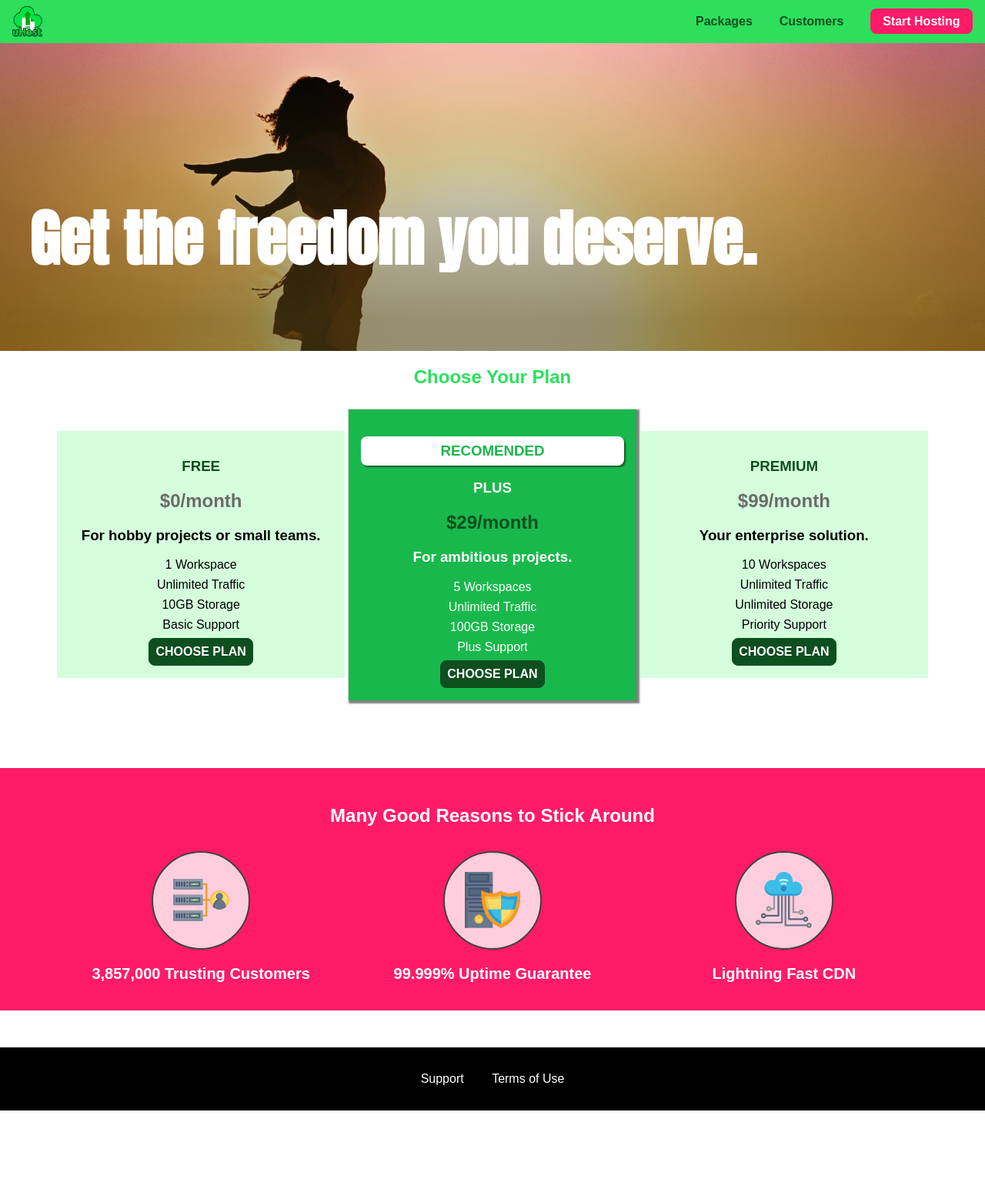
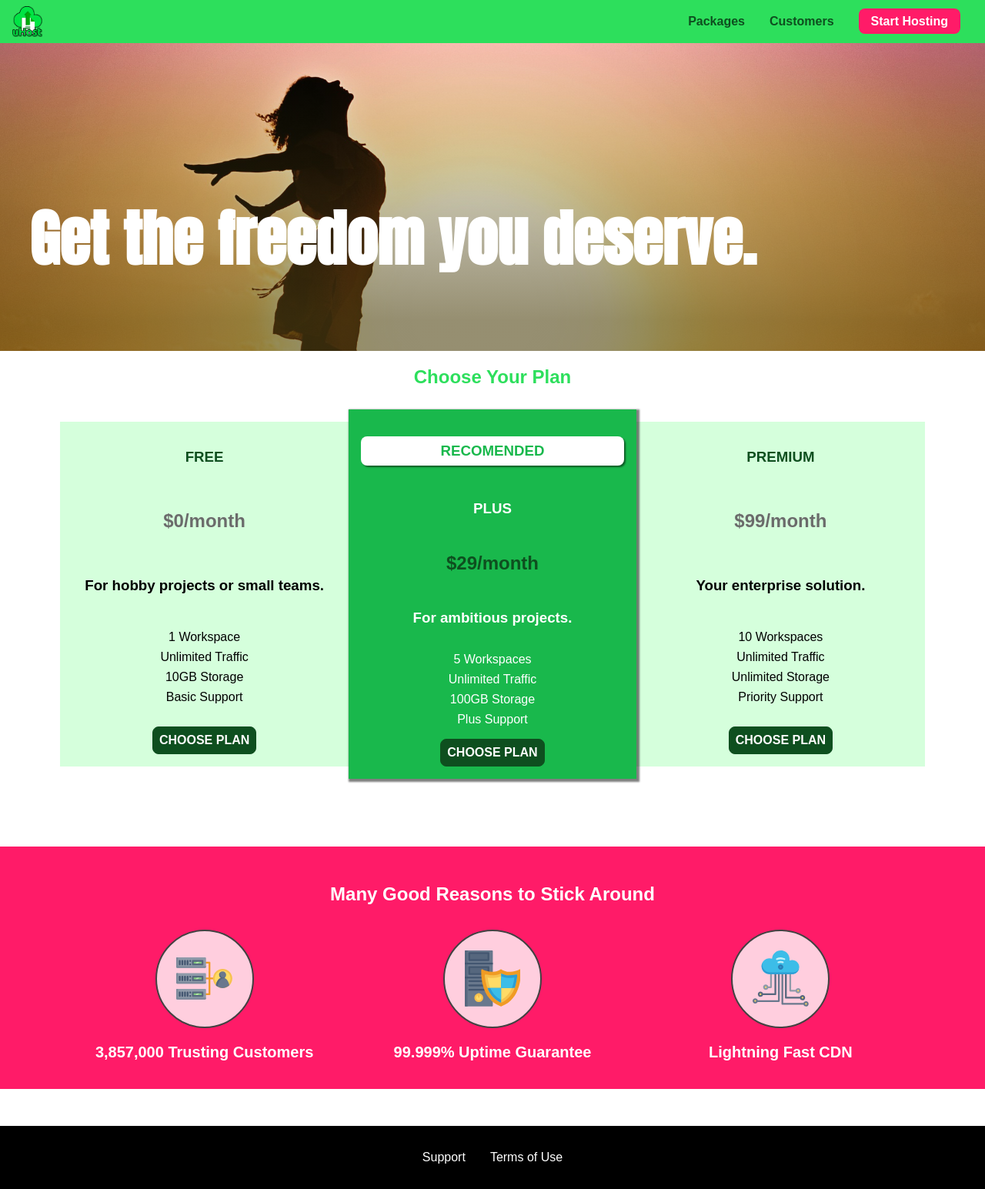
Before and after one commit to DimaKlimchuk/Hosting-Agency, a plain HTML site: page index.html in a window 1280 px wide. Shown: the whole page at 77% size. Before the commit the page ends 1443 px from the top, so only its background shows below. Drawn offline with Linux system fonts and the light colour scheme.

Commit message:
Adding flexbox to project

```diff
--- a/shared.css
+++ b/shared.css
@@ -23,7 +23,10 @@ main {
   position: fixed;
   background-color: #2ddf5c;
   padding: 0.5rem 1rem;
-  z-index: 1;
+  z-index: 100;
+  display: flex;
+  align-items: center;
+  justify-content: space-between;
 }
 
 .backdrop {
@@ -35,11 +38,6 @@ main {
   width: 100vw;
   height: 100vh;
   background: rgba(0, 0, 0, 0.5);
-}
-
-.main-header > div {
-  display: inline-block;
-  vertical-align: middle;
 }
 
 .toggle-button {
@@ -69,31 +67,26 @@ main {
   text-decoration: none;
   font-weight: bold;
   font-size: 1.4rem;
-  height: 2.5rem;
-  display: inline-block;
-  vertical-align: middle;
 }
 
 .main-header__brand img {
-  height: 100%;
+  height: 2.5rem;
+  vertical-align: middle;
 }
 
 .main-nav {
   display: none;
-  width: calc(100% - 44px);
-  text-align: right;
-  vertical-align: middle;
 }
 
 .main-nav__items {
   margin: 0;
   padding: 0;
   list-style: none;
+  display: flex;
 }
 
 .main-nav__item {
-  display: inline-block;
-  padding-left: 1.9rem;
+  margin: 0 1rem;
 }
 
 .main-nav__item a,
@@ -142,9 +135,12 @@ main {
   width: 90%;
   height: 100%;
   list-style: none;
-  margin: 10% auto;
   padding: 0;
-  text-align: center;
+  margin: 0 auto;
+  display: flex;
+  flex-direction: column;
+  align-items: center;
+  justify-content: center;
 }
 
 .mobile-nav__item {
@@ -187,12 +183,13 @@ main {
   list-style: none;
   margin: 0;
   padding: 0;
-  text-align: center;
+  display: flex;
+  flex-direction: column;
+  align-items: center;
 }
 
 .main-footer__link {
-  display: block;
-  margin: 1rem 0;
+  margin: 0.5rem 0;
 }
 
 .main-footer__link a {
@@ -224,11 +221,15 @@ main {
   }
 
   .main-nav {
-    display: inline-block;
+    display: flex;
   }
 
   .main-footer__link {
-    display: inline-block;
     margin: 0 1rem;
   }
+
+  .main-footer__links {
+    flex-direction: row;
+    justify-content: center;
+  }
 }
--- a/styles.css
+++ b/styles.css
@@ -179,30 +179,35 @@
 
   .plan__list {
     width: 100%;
-    text-align: center;
+    display: flex;
+    justify-content: center;
+    align-items: center;
   }
 
   .plan {
-    display: inline-block;
     width: 30%;
-    vertical-align: middle;
     min-width: 13rem;
     max-width: 25rem;
+    display: flex;
+    flex-direction: column;
+    justify-content: space-between;
+    height: 28rem;
   }
 
   .plan--highlighted {
     box-shadow: 2px 2px 2px 2px rgba(0, 0, 0, 0.5);
+    height: 30rem;
+    z-index: 50;
   }
 
   .key-feature__list {
-    display: block;
+    display: flex;
+    justify-content: center;
   }
 
   .key-feature {
-    display: inline-block;
     width: 30%;
     max-width: 25rem;
-    vertical-align: top;
   }
 }
 
```
Also changed, not shown: customers/customers.css (+3 -5 lines).
